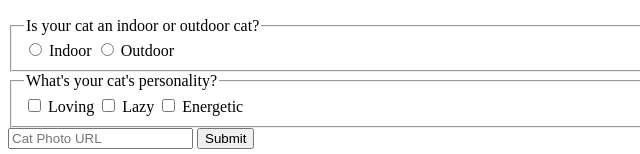
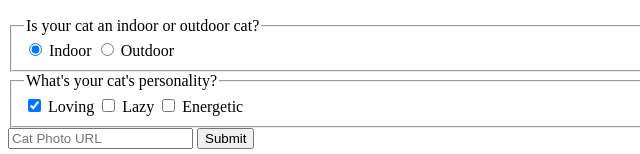
Before and after one commit to katyalmohit/cat-photo-app, a plain HTML site: page index.html in a window 1280 px wide. Shown: the part 1466-1620 px from the top of the page, 0-640 px from the left. Drawn offline with Linux system fonts and the light colour scheme.

Commit message:
Add "checked" attribute to the form

```diff
--- a/index.html
+++ b/index.html
@@ -43,12 +43,12 @@
             <form action="https://freecatphotoapp.com/submit-cat-photo">
                 <fieldset>
                     <legend>Is your cat an indoor or outdoor cat?</legend>
-                    <label><input type="radio" id="indoor" name="indoor-outdoor" value="indoor"> Indoor</label>
+                    <label><input type="radio" id="indoor" name="indoor-outdoor" value="indoor" checked> Indoor</label>
                     <label><input type="radio" id="outdoor" name="indoor-outdoor"value="outdoor"> Outdoor</label>
                 </fieldset>
                 <fieldset>
                     <legend>What's your cat's personality?</legend>
-                    <input id="loving" type="checkbox" name="personality" value="loving"> <label for="loving">Loving</label>
+                    <input id="loving" type="checkbox" name="personality" value="loving" checked> <label for="loving">Loving</label>
                     <input id="lazy" type="checkbox" name="personality" value="lazy"> <label for="lazy">Lazy</label>
                     <input id="energetic" type="checkbox" name="personality" value="energetic"> <label for="energetic"> Energetic</label>
                 </fieldset>
```
